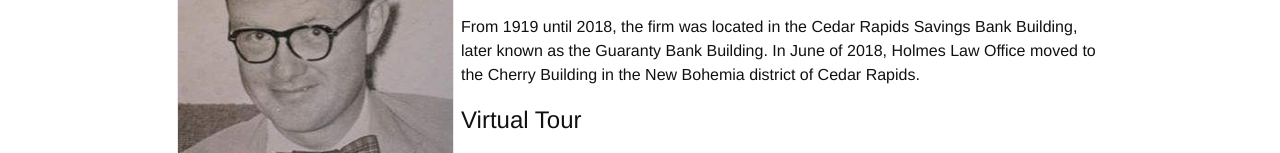
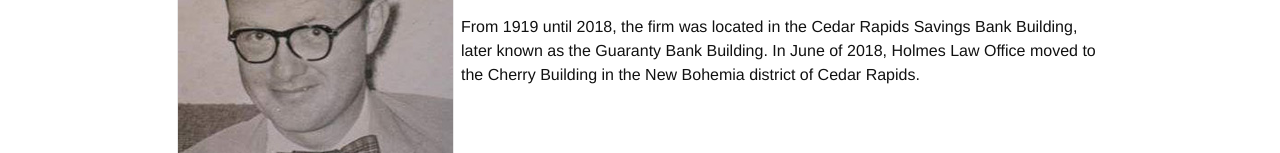
Before and after one commit to holmes-atty/holmes-atty.github.io, a Jekyll site: the page built from 1-about.md, in a window 1280 px wide. Shown: the part 579-732 px from the top of the page. Built offline with Jekyll 4.4.1, drawn with Linux system fonts in a browser that asks for light colours; grey boxes are pictures that could not be loaded.

Commit message:
Clear the row.

```diff
--- a/1-about.md
+++ b/1-about.md
@@ -20,6 +20,6 @@
 
 From 1919 until 2018, the firm was located in the Cedar Rapids Savings Bank Building, later known as the Guaranty Bank Building.  In June of 2018, Holmes Law Office moved to the Cherry Building in the New Bohemia district of Cedar Rapids.
 
-<h2>Virtual Tour</h2>
+<h2 class="clear">Virtual Tour</h2>
 
 <iframe src="https://www.google.com/maps/embed?pb=!4v1668871747849!6m8!1m7!1sCAoSLEFGMVFpcE5YQ2VJWkRxWnVHTWpiMWoxellUMXZEOGFEZ2NURjE3RkxvMzFk!2m2!1d41.97211920358396!2d-91.65871766894257!3f83.97!4f-9.810000000000002!5f0.7820865974627469" width="600" height="450" style="border:0;" allowfullscreen="" loading="lazy" referrerpolicy="no-referrer-when-downgrade"></iframe>
```
